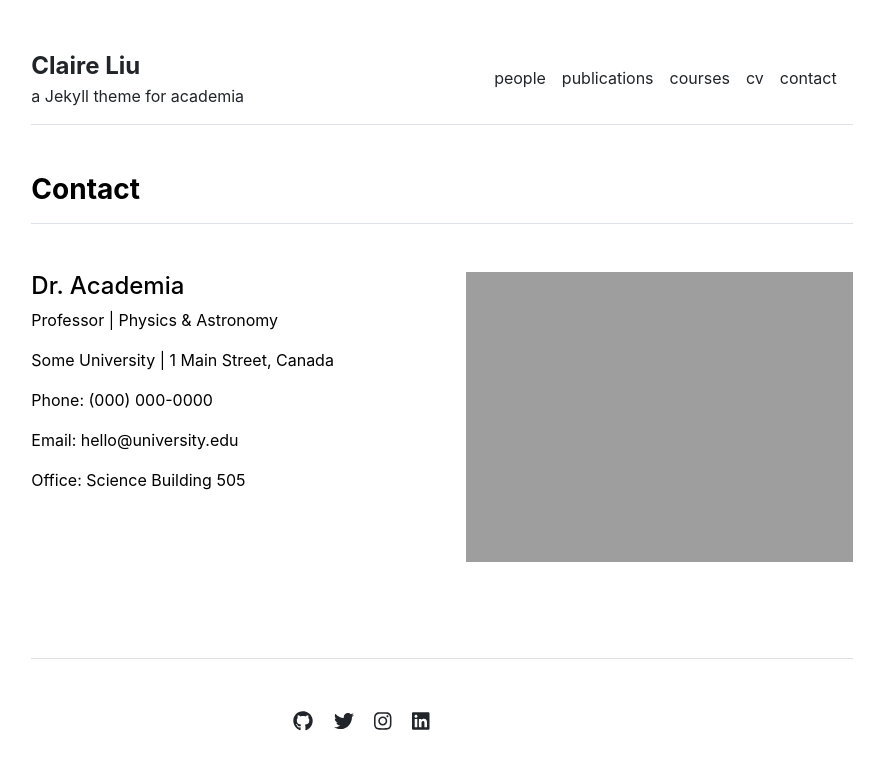
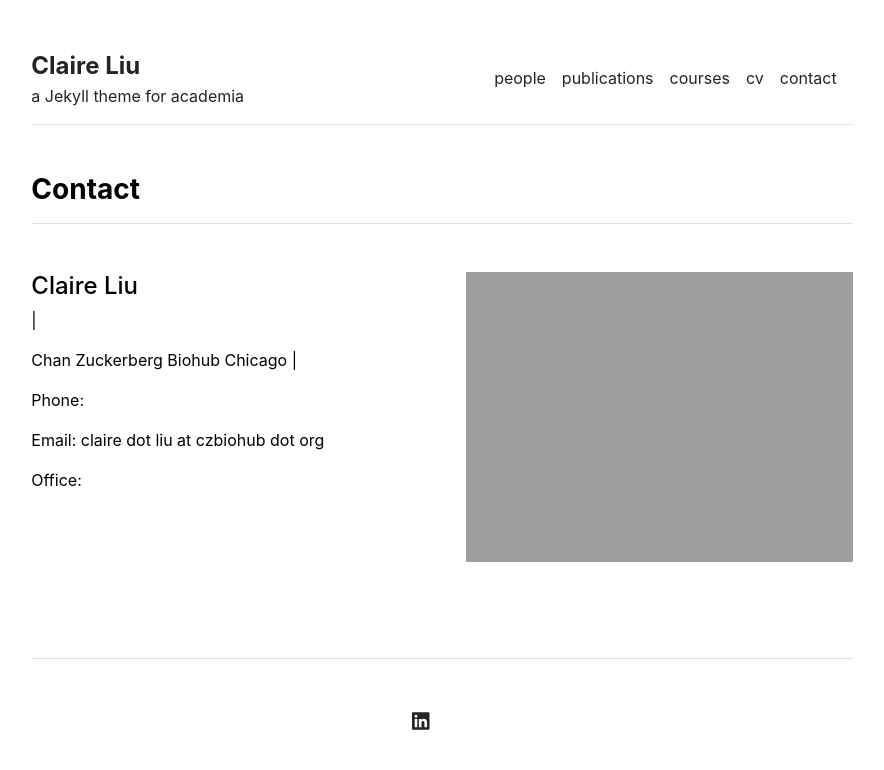
Before and after one commit to clrliu/clrliu.github.io, a Jekyll site: the page built from contact.md, in a window 1280 px wide. Shown: the top 770 px of the page, without its empty margins (198-1082 px from the left). Built offline with Jekyll 4.4.1, drawn with Linux system fonts in a browser that asks for light colours.

Commit message:
Update settings.yml

```diff
--- a/_data/settings.yml
+++ b/_data/settings.yml
@@ -16,10 +16,11 @@ courses:
 - {name: 'Stellar Structures', url: 'stellar-structures'}
 
 social:
-- {icon: 'github', link: 'https://github.com/LeNPaul'}
-- {icon: 'twitter', link: 'https://twitter.com/paululele'}
-- {icon: 'instagram', link: 'https://instagram.com/paululele'}
-- {icon: 'linkedin', link: 'https://linkedin.com/in/lenpaul'}
+#- {icon: 'github', link: 'https://github.com/LeNPaul'}
+#- {icon: 'twitter', link: 'https://twitter.com/paululele'}
+#- {icon: 'instagram', link: 'https://instagram.com/paululele'}
+- {icon: 'linkedin', link: 'https://linkedin.com/in/clrliu'}
 
 contacts:
-- {name: 'Dr. Academia', title: 'Professor', department: 'Physics & Astronomy', institution: 'Some University', institution_address: '1 Main Street, Canada', phone: '(000) 000-0000', email: 'hello@university.edu', office: 'Science Building 505', image: 'assets/img/contact.jpg'}
+- {name: 'Claire Liu', institution: 'Chan Zuckerberg Biohub Chicago', email: 'claire dot liu at czbiohub dot org', image: 'assets/img/contact.jpg'}
+#- {name: 'Claire Liu', title: 'Professor', department: 'Physics & Astronomy', institution: 'Some University', institution_address: '1 Main Street, Canada', phone: '(000) 000-0000', email: 'hello@university.edu', office: 'Science Building 505', image: 'assets/img/contact.jpg'}
```
